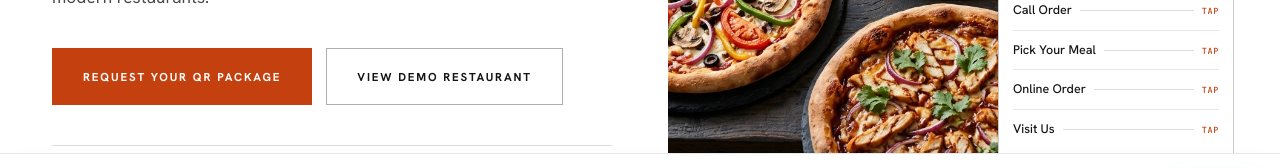
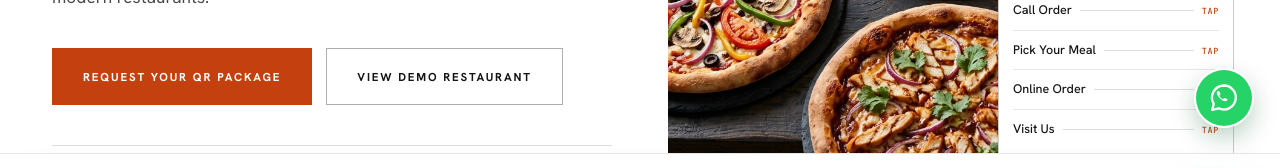
Before and after one commit to MaviPrens/MenuQrLab-main, a Next.js app: page / in a window 1280 px wide. Shown: the part 578-746 px from the top of the page. Built offline with nearby package versions, Linux system fonts and the light colour scheme; no server answers; the database is empty; a web font is replaced by a local one.

Commit message:
Restore floating WhatsApp contact button

```diff
--- a/src/app/(marketing)/layout.tsx
+++ b/src/app/(marketing)/layout.tsx
@@ -1,5 +1,6 @@
 import { PublicHeader } from "@/components/marketing/public-header";
 import { PublicFooter } from "@/components/marketing/public-footer";
+import { FloatingWhatsApp } from "@/components/marketing/floating-whatsapp";
 import { ToastProvider } from "@/components/ui/toast";
 import { CookieNotice } from "@/components/legal/cookie-notice";
 import { MaintenanceScreen } from "@/components/shared/maintenance-screen";
@@ -13,6 +14,7 @@ export default async function MarketingLayout({ children }: { children: React.Re
         <PublicHeader />
         <main className="flex-1">{children}</main>
         <PublicFooter />
+        <FloatingWhatsApp />
         <CookieNotice />
       </div>
     </ToastProvider>
--- a/src/app/globals.css
+++ b/src/app/globals.css
@@ -267,6 +267,16 @@
 .mql-float { animation: mql-gentle-float 6s ease-in-out infinite; }
 .mql-float-delayed { animation: mql-gentle-float 7s ease-in-out -3s infinite reverse; }
 
+.floating-whatsapp { bottom: calc(1.25rem + env(safe-area-inset-bottom)); }
+.marketing-theme:has([aria-label="Cookie consent"]) .floating-whatsapp {
+  bottom: calc(10rem + env(safe-area-inset-bottom));
+}
+@media (min-width: 768px) {
+  .marketing-theme:has([aria-label="Cookie consent"]) .floating-whatsapp {
+    bottom: calc(6rem + env(safe-area-inset-bottom));
+  }
+}
+
 /* Print stylesheet for legal pages. */
 @media print {
   .no-print {
--- /dev/null
+++ b/src/components/marketing/floating-whatsapp.tsx
@@ -0,0 +1,18 @@
+export function FloatingWhatsApp() {
+  return (
+    <a
+      href="https://wa.me/19546811177"
+      target="_blank"
+      rel="noopener noreferrer"
+      aria-label="Chat with us on WhatsApp"
+      title="Chat with us on WhatsApp"
+      className="floating-whatsapp group fixed right-5 z-[100] flex size-14 items-center justify-center rounded-full bg-[#25d366] text-white shadow-[0_10px_26px_rgba(17,91,46,.32)] ring-2 ring-white transition-transform hover:scale-105 focus-visible:outline-2 focus-visible:outline-offset-3 focus-visible:outline-[#168c47] sm:right-7"
+    >
+      <svg viewBox="0 0 32 32" fill="none" className="size-8" aria-hidden="true">
+        <path d="M16 3.5a12 12 0 0 0-10.2 18.3L4.2 28l6.4-1.7A12 12 0 1 0 16 3.5Z" stroke="currentColor" strokeWidth="2.3" strokeLinejoin="round" />
+        <path d="M11.3 9.7c-.4-.8-.8-.8-1.2-.8-.6 0-1.3.7-1.3 1.8 0 3.2 5.4 8.6 8.7 8.6 1.1 0 2-.8 2-1.5 0-.3-.2-.6-.6-.8l-2.1-.9c-.4-.2-.7-.1-1 .3l-.8.9c-1.5-.7-3.1-2.3-3.8-3.8l.9-.8c.4-.3.5-.6.3-1l-.9-2.1Z" fill="currentColor" />
+      </svg>
+      <span className="pointer-events-none absolute right-full mr-3 hidden rounded-lg bg-[#14344a] px-3 py-2 text-xs font-bold whitespace-nowrap text-white opacity-0 shadow-md transition-opacity group-hover:opacity-100 group-focus-visible:opacity-100 sm:block">Chat on WhatsApp</span>
+    </a>
+  );
+}
```
